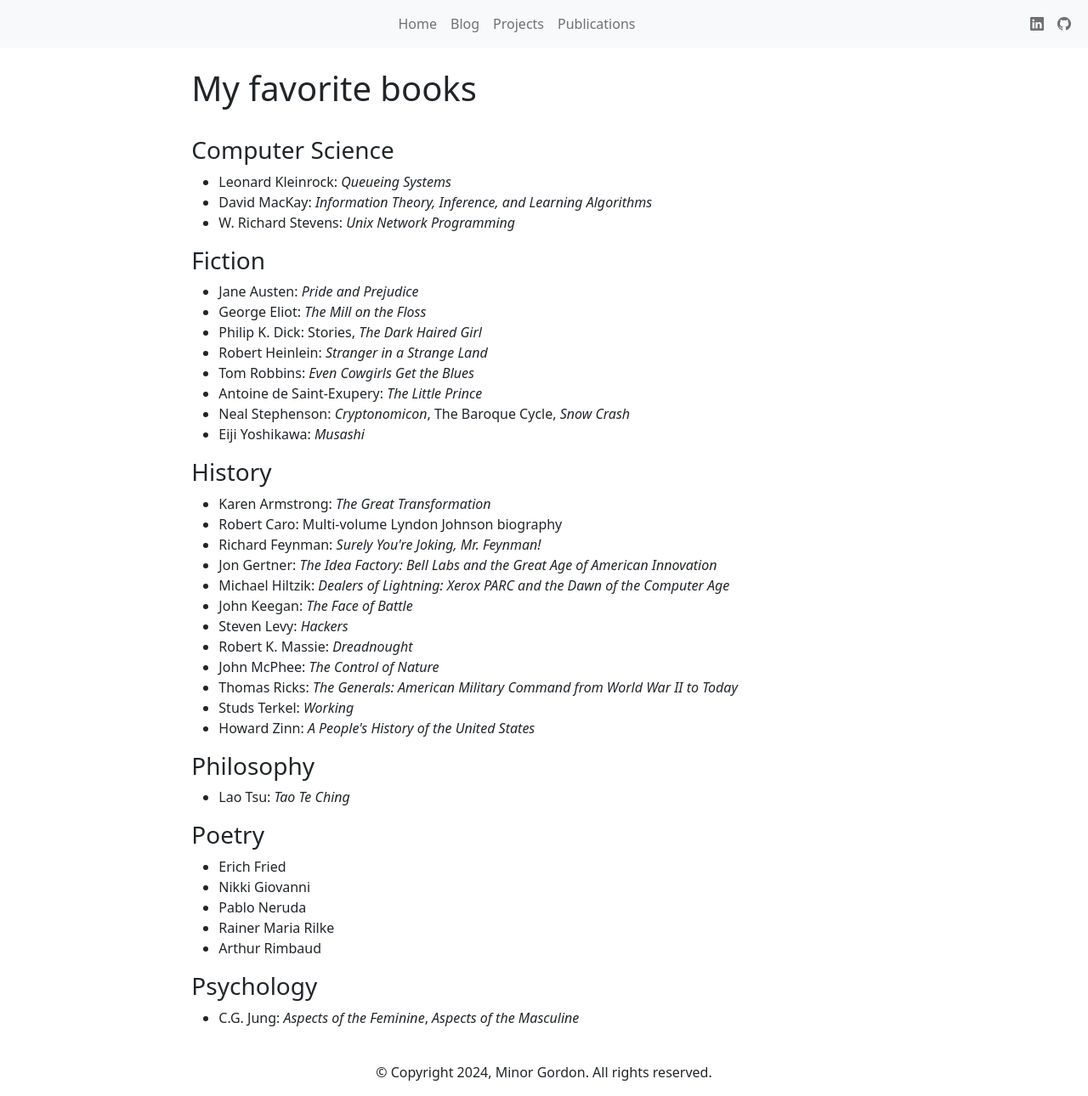
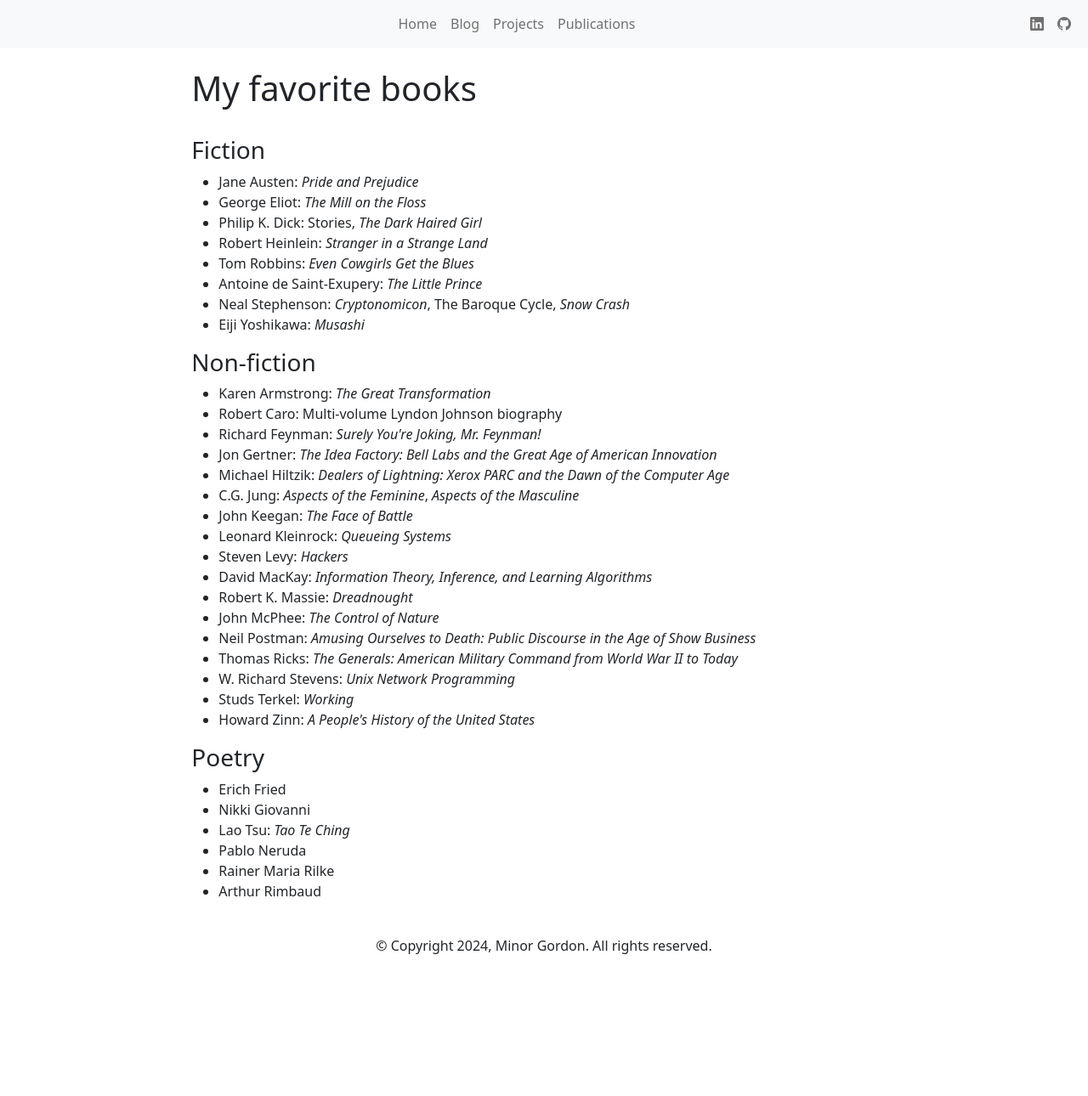
Before and after one commit to minorg/minorgordon.net, a Jekyll site: the page built from favorite-books.html, in a window 1280 px wide. Shown: the whole page at 85% size. Built offline with Jekyll 4.4.1, drawn with Linux system fonts in a browser that asks for light colours; nearby versions of some CDN libraries; after the commit the page ends 1141 px from its top, so only the background shows below that.

Commit message:
rework favorite-books.html

```diff
--- a/favorite-books.html
+++ b/favorite-books.html
@@ -6,18 +6,6 @@ title: Favorite books
     <div class="mb-4 row">
         <div class="col-12">
             <h1>My favorite books</h1>
-        </div>
-    </div>
-
-    <div class="row">
-        <div class="col-12">
-            <h3>Computer Science</h3>
-            <ul>
-                <li>Leonard Kleinrock: <i>Queueing Systems</i></li>
-                <li>David MacKay: <i>Information Theory, Inference, and
-                    Learning Algorithms</i></li>
-                <li>W. Richard Stevens: <i>Unix Network Programming</i></li>
-            </ul>
         </div>
     </div>
 
@@ -32,7 +20,7 @@ title: Favorite books
                 <li>Tom Robbins: <i>Even Cowgirls Get the Blues</i></li>
                 <li>Antoine de Saint-Exupery: <i>The Little Prince</i></li>
                 <li>Neal Stephenson: <i>Cryptonomicon</i>, The Baroque Cycle, <i>Snow
-                    Crash</i></li>
+                        Crash</i></li>
                 <li>Eiji Yoshikawa: <i>Musashi</i></li>
             </ul>
         </div>
@@ -40,29 +28,27 @@ title: Favorite books
 
     <div class="row">
         <div class="col-12">
-            <h3>History</h3>
+            <h3>Non-fiction</h3>
             <ul>
                 <li>Karen Armstrong: <i>The Great Transformation</i></li>
                 <li>Robert Caro: Multi-volume Lyndon Johnson biography</li>
                 <li>Richard Feynman: <i>Surely You're Joking, Mr. Feynman!</i></li>
                 <li>Jon Gertner: <i>The Idea Factory: Bell Labs and the Great Age of American Innovation</i></li>
                 <li>Michael Hiltzik: <i>Dealers of Lightning: Xerox PARC and the Dawn of the Computer Age</i></li>
+                <li>C.G. Jung: <i>Aspects of the Feminine</i>, <i>Aspects
+                        of the Masculine</i></li>
                 <li>John Keegan: <i>The Face of Battle</i></li>
+                <li>Leonard Kleinrock: <i>Queueing Systems</i></li>
                 <li>Steven Levy: <i>Hackers</i></li>
+                <li>David MacKay: <i>Information Theory, Inference, and
+                        Learning Algorithms</i></li>
                 <li>Robert K. Massie: <i>Dreadnought</i></li>
                 <li>John McPhee: <i>The Control of Nature</i></li>
+                <li>Neil Postman: <i>Amusing Ourselves to Death: Public Discourse in the Age of Show Business</i></li>
                 <li>Thomas Ricks: <i>The Generals: American Military Command from World War II to Today</i></li>
+                <li>W. Richard Stevens: <i>Unix Network Programming</i></li>
                 <li>Studs Terkel: <i>Working</i></li>
                 <li>Howard Zinn: <i>A People's History of the United States</i></li>
-            </ul>
-        </div>
-    </div>
-
-    <div class="row">
-        <div class="col-12">
-            <h3>Philosophy</h3>
-            <ul>
-                <li>Lao Tsu: <i>Tao Te Ching</i></li>
             </ul>
         </div>
     </div>
@@ -73,20 +59,11 @@ title: Favorite books
             <ul>
                 <li>Erich Fried</li>
                 <li>Nikki Giovanni</li>
+                <li>Lao Tsu: <i>Tao Te Ching</i></li>
                 <li>Pablo Neruda</li>
                 <li>Rainer Maria Rilke</li>
                 <li>Arthur Rimbaud</li>
             </ul>
         </div>
     </div>
-
-    <div class="row">
-        <div class="col-12">
-            <h3>Psychology</h3>
-            <ul>
-                <li>C.G. Jung: <i>Aspects of the Feminine</i>, <i>Aspects
-                    of the Masculine</i></li>
-            </ul>
-        </div>
-    </div>
 </div>
```
